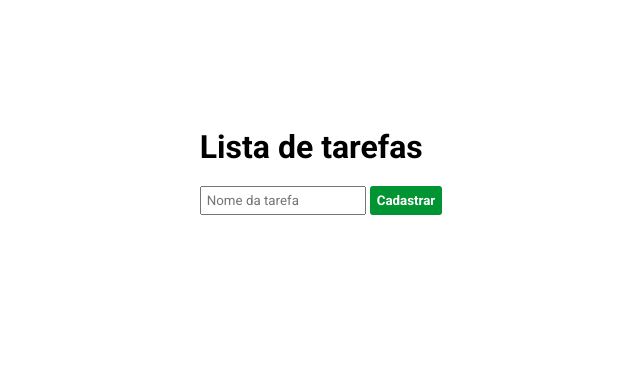
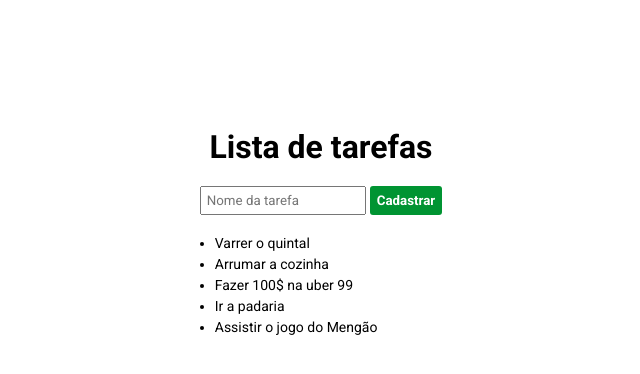
Before and after one commit to PhilipeF/exerc-cio_jquery, a plain HTML site: page index.htm in a window 1280 px wide. Shown: the whole page, without its empty margins (319-959 px from the left). Drawn offline with nearby package versions, Linux system fonts and the light colour scheme.

Commit message:
Feat: Estrtura HTML e CSS - ok

```diff
--- a/app.js
+++ b/app.js
@@ -1 +1,3 @@
-alert('Opa');
+$(document).ready(()=> {
+    $
+})
--- a/index.htm
+++ b/index.htm
@@ -13,14 +13,22 @@
 </head>
 
 <body>
+    <h1>Lista de tarefas</h1>
     <form>
-        <h1>Lista de tarefas</h1>
         <input type="text" id="taskName" placeholder="Nome da tarefa">
         <button type="submit">Cadastrar</button>
+        <ul>
+            <li>Varrer o quintal</li>
+            <li>Arrumar a cozinha</li>
+            <li>Fazer 100$ na uber 99</li>
+            <li>Ir a padaria</li>
+            <li>Assistir o jogo do Mengão</li>
+        </ul>
     </form>
+
+
     <script src="https://code.jquery.com/jquery-3.7.1.min.js"></script>
-    <script src="./app.js"></script>
-
+    <script src="app.js"></script>
 </body>
 
 </html>
--- a/style.css
+++ b/style.css
@@ -9,16 +9,32 @@
 body {
     display: flex;
     margin: 10% 0;
-    justify-content: center;
+    flex-direction: column;
+    align-items: center;
     height: 100vh
 }
 
 h1 {
+    text-align: center;
     margin-bottom: 20px;
+}
+
+form {
+    text-align: initial;
+}
+
+form ul {
+     margin-left: 15px;
+}
+
+form ul li {
+    margin-bottom: 5px;
+    font-size: 14px;
 }
 
 form input {
     padding: 5px;
+    margin-bottom: 20px;
 }
 
 form button {
```
